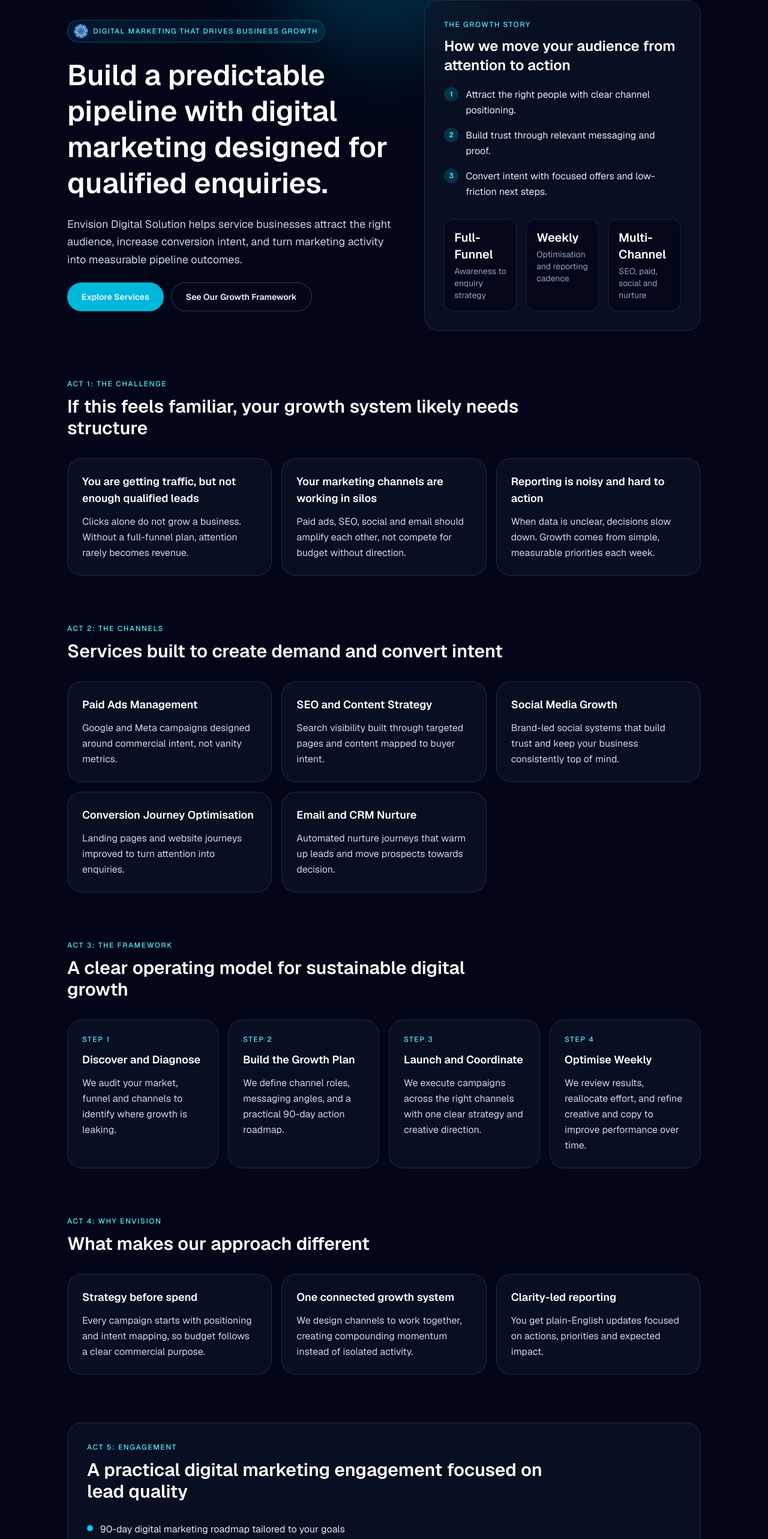
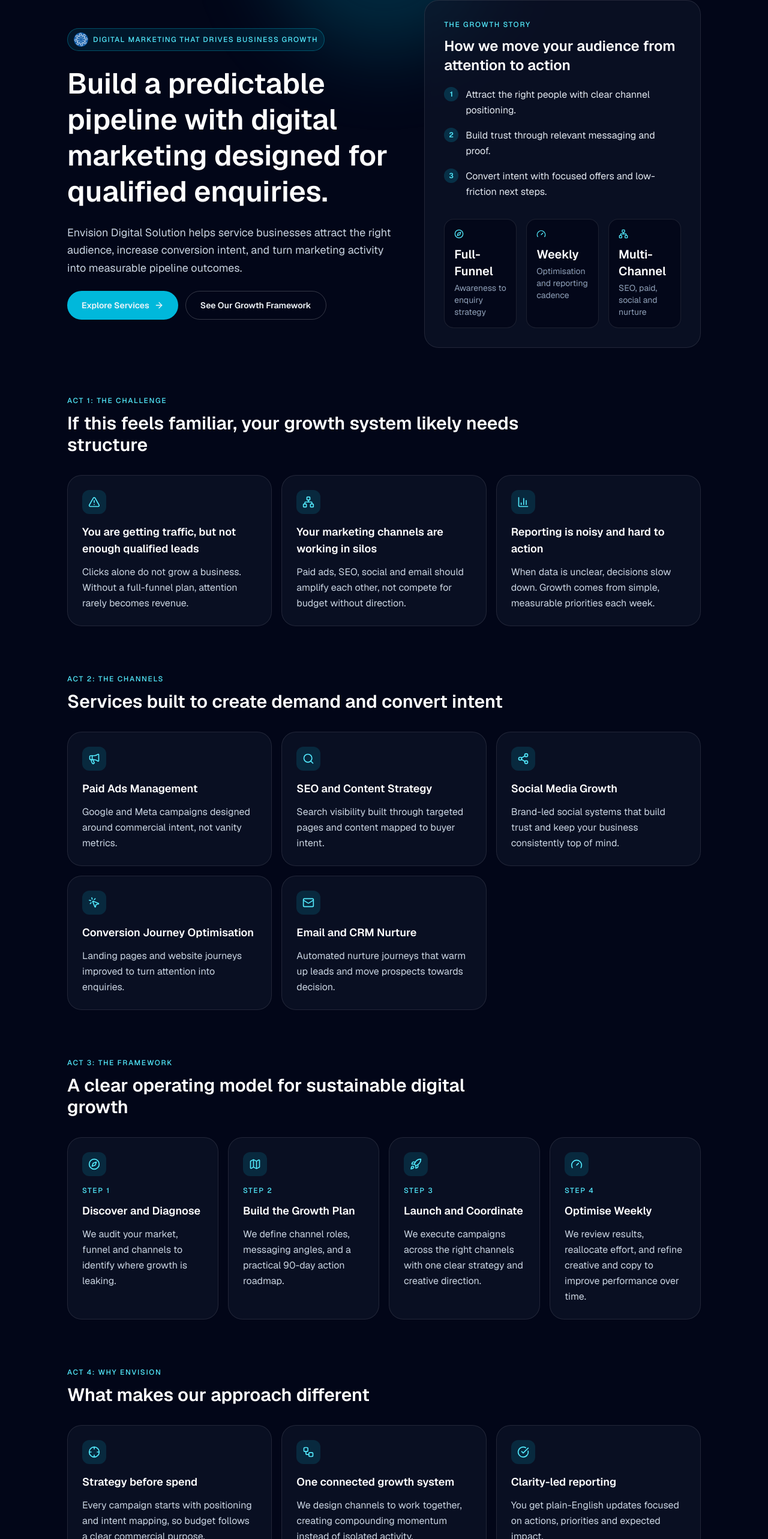
Before and after one commit to D34alt/envision-digital-solution, a Next.js app: page / in a window 1280 px wide. Shown: the part 166-2732 px from the top of the page at 60% size. Built offline with nearby package versions, Linux system fonts and the light colour scheme.

Commit message:
feat: add iconography across marketing homepage

```diff
--- a/app/page.tsx
+++ b/app/page.tsx
@@ -1,19 +1,40 @@
 import Image from "next/image";
 
 import CursorGlow from "@/components/cursor-glow";
+import {
+  AlertTriangle,
+  ArrowRight,
+  BarChart3,
+  CircleCheckBig,
+  Compass,
+  Crosshair,
+  Gauge,
+  Mail,
+  Map,
+  Megaphone,
+  MousePointerClick,
+  Network,
+  Rocket,
+  Search,
+  Share2,
+  Workflow,
+} from "lucide-react";
 
 const frictions = [
   {
+    icon: AlertTriangle,
     title: "You are getting traffic, but not enough qualified leads",
     description:
       "Clicks alone do not grow a business. Without a full-funnel plan, attention rarely becomes revenue.",
   },
   {
+    icon: Network,
     title: "Your marketing channels are working in silos",
     description:
       "Paid ads, SEO, social and email should amplify each other, not compete for budget without direction.",
   },
   {
+    icon: BarChart3,
     title: "Reporting is noisy and hard to action",
     description:
       "When data is unclear, decisions slow down. Growth comes from simple, measurable priorities each week.",
@@ -22,26 +43,31 @@ const frictions = [
 
 const servicePillars = [
   {
+    icon: Megaphone,
     title: "Paid Ads Management",
     description:
       "Google and Meta campaigns designed around commercial intent, not vanity metrics.",
   },
   {
+    icon: Search,
     title: "SEO and Content Strategy",
     description:
       "Search visibility built through targeted pages and content mapped to buyer intent.",
   },
   {
+    icon: Share2,
     title: "Social Media Growth",
     description:
       "Brand-led social systems that build trust and keep your business consistently top of mind.",
   },
   {
+    icon: MousePointerClick,
     title: "Conversion Journey Optimisation",
     description:
       "Landing pages and website journeys improved to turn attention into enquiries.",
   },
   {
+    icon: Mail,
     title: "Email and CRM Nurture",
     description:
       "Automated nurture journeys that warm up leads and move prospects towards decision.",
@@ -50,21 +76,25 @@ const servicePillars = [
 
 const frameworkSteps = [
   {
+    icon: Compass,
     title: "Discover and Diagnose",
     description:
       "We audit your market, funnel and channels to identify where growth is leaking.",
   },
   {
+    icon: Map,
     title: "Build the Growth Plan",
     description:
       "We define channel roles, messaging angles, and a practical 90-day action roadmap.",
   },
   {
+    icon: Rocket,
     title: "Launch and Coordinate",
     description:
       "We execute campaigns across the right channels with one clear strategy and creative direction.",
   },
   {
+    icon: Gauge,
     title: "Optimise Weekly",
     description:
       "We review results, reallocate effort, and refine creative and copy to improve performance over time.",
@@ -73,16 +103,19 @@ const frameworkSteps = [
 
 const differentiators = [
   {
+    icon: Crosshair,
     title: "Strategy before spend",
     description:
       "Every campaign starts with positioning and intent mapping, so budget follows a clear commercial purpose.",
   },
   {
+    icon: Workflow,
     title: "One connected growth system",
     description:
       "We design channels to work together, creating compounding momentum instead of isolated activity.",
   },
   {
+    icon: CircleCheckBig,
     title: "Clarity-led reporting",
     description:
       "You get plain-English updates focused on actions, priorities and expected impact.",
@@ -115,9 +148,21 @@ const faqs = [
 ];
 
 const stats = [
-  { value: "Full-Funnel", label: "Awareness to enquiry strategy" },
-  { value: "Weekly", label: "Optimisation and reporting cadence" },
-  { value: "Multi-Channel", label: "SEO, paid, social and nurture" },
+  {
+    icon: Compass,
+    value: "Full-Funnel",
+    label: "Awareness to enquiry strategy",
+  },
+  {
+    icon: Gauge,
+    value: "Weekly",
+    label: "Optimisation and reporting cadence",
+  },
+  {
+    icon: Network,
+    value: "Multi-Channel",
+    label: "SEO, paid, social and nurture",
+  },
 ];
 
 const panelClass = "rounded-3xl border border-white/10 bg-slate-900/60 backdrop-blur";
@@ -162,9 +207,10 @@ export default function Home() {
           </nav>
           <a
             href="#contact"
-            className="inline-flex h-11 items-center justify-center rounded-full bg-cyan-500 px-5 text-sm font-semibold text-slate-950 transition hover:bg-cyan-400"
+            className="inline-flex h-11 items-center justify-center gap-2 rounded-full bg-cyan-500 px-5 text-sm font-semibold text-slate-950 transition hover:bg-cyan-400"
           >
             Book a Strategy Call
+            <ArrowRight className="h-4 w-4" />
           </a>
         </header>
 
@@ -194,9 +240,10 @@ export default function Home() {
             <div className="flex flex-col gap-3 sm:flex-row">
               <a
                 href="#services"
-                className="inline-flex h-12 items-center justify-center rounded-full bg-cyan-500 px-6 text-sm font-semibold text-slate-950 transition hover:bg-cyan-400"
+                className="inline-flex h-12 items-center justify-center gap-2 rounded-full bg-cyan-500 px-6 text-sm font-semibold text-slate-950 transition hover:bg-cyan-400"
               >
                 Explore Services
+                <ArrowRight className="h-4 w-4" />
               </a>
               <a
                 href="#framework"
@@ -229,19 +276,24 @@ export default function Home() {
               ))}
             </ol>
             <div className="mt-8 grid gap-4 sm:grid-cols-3">
-              {stats.map((stat) => (
+              {stats.map((stat) => {
+                const Icon = stat.icon;
+
+                return (
                   <div
                     key={stat.label}
                     className="rounded-2xl border border-white/10 bg-slate-950/70 p-4"
                   >
-                  <p className="text-lg font-semibold text-white sm:text-xl">
+                    <Icon className="h-4 w-4 text-cyan-300" />
+                    <p className="mt-3 text-lg font-semibold text-white sm:text-xl">
                       {stat.value}
                     </p>
                     <p className="mt-1 text-xs text-slate-400 sm:text-sm">
                       {stat.label}
                     </p>
                   </div>
-              ))}
+                );
+              })}
             </div>
           </aside>
         </section>
@@ -254,14 +306,21 @@ export default function Home() {
             </h2>
           </div>
           <div className="mt-8 grid gap-4 md:grid-cols-3">
-            {frictions.map((item) => (
+            {frictions.map((item) => {
+              const Icon = item.icon;
+
+              return (
                 <article key={item.title} className={cardClass}>
-                <h3 className="text-lg font-semibold text-white">{item.title}</h3>
+                  <div className="inline-flex h-10 w-10 items-center justify-center rounded-xl bg-cyan-500/15 text-cyan-300">
+                    <Icon className="h-5 w-5" />
+                  </div>
+                  <h3 className="mt-4 text-lg font-semibold text-white">{item.title}</h3>
                   <p className="mt-3 text-sm leading-relaxed text-slate-300 sm:text-base">
                     {item.description}
                   </p>
                 </article>
-            ))}
+              );
+            })}
           </div>
         </section>
 
@@ -273,16 +332,23 @@ export default function Home() {
             </h2>
           </div>
           <div className="mt-8 grid gap-4 sm:grid-cols-2 xl:grid-cols-3">
-            {servicePillars.map((service) => (
+            {servicePillars.map((service) => {
+              const Icon = service.icon;
+
+              return (
                 <article key={service.title} className={cardClass}>
-                <h3 className="text-lg font-semibold text-white">
+                  <div className="inline-flex h-10 w-10 items-center justify-center rounded-xl bg-cyan-500/15 text-cyan-300">
+                    <Icon className="h-5 w-5" />
+                  </div>
+                  <h3 className="mt-4 text-lg font-semibold text-white">
                     {service.title}
                   </h3>
                   <p className="mt-3 text-sm leading-relaxed text-slate-300 sm:text-base">
                     {service.description}
                   </p>
                 </article>
-            ))}
+              );
+            })}
           </div>
         </section>
 
@@ -294,9 +360,15 @@ export default function Home() {
             </h2>
           </div>
           <div className="mt-8 grid gap-4 md:grid-cols-2 xl:grid-cols-4">
-            {frameworkSteps.map((step, index) => (
+            {frameworkSteps.map((step, index) => {
+              const Icon = step.icon;
+
+              return (
                 <article key={step.title} className={cardClass}>
-                <p className="text-xs font-medium uppercase tracking-[0.14em] text-cyan-300">
+                  <div className="inline-flex h-10 w-10 items-center justify-center rounded-xl bg-cyan-500/15 text-cyan-300">
+                    <Icon className="h-5 w-5" />
+                  </div>
+                  <p className="mt-4 text-xs font-medium uppercase tracking-[0.14em] text-cyan-300">
                     {`Step ${index + 1}`}
                   </p>
                   <h3 className="mt-3 text-lg font-semibold text-white">
@@ -306,7 +378,8 @@ export default function Home() {
                     {step.description}
                   </p>
                 </article>
-            ))}
+              );
+            })}
           </div>
         </section>
 
@@ -318,14 +391,21 @@ export default function Home() {
             </h2>
           </div>
           <div className="mt-8 grid gap-4 md:grid-cols-3">
-            {differentiators.map((item) => (
+            {differentiators.map((item) => {
+              const Icon = item.icon;
+
+              return (
                 <article key={item.title} className={cardClass}>
-                <h3 className="text-lg font-semibold text-white">{item.title}</h3>
+                  <div className="inline-flex h-10 w-10 items-center justify-center rounded-xl bg-cyan-500/15 text-cyan-300">
+                    <Icon className="h-5 w-5" />
+                  </div>
+                  <h3 className="mt-4 text-lg font-semibold text-white">{item.title}</h3>
                   <p className="mt-3 text-sm leading-relaxed text-slate-300 sm:text-base">
                     {item.description}
                   </p>
                 </article>
-            ))}
+              );
+            })}
           </div>
         </section>
 
@@ -339,7 +419,7 @@ export default function Home() {
               <ul className="space-y-3">
                 {engagementPoints.map((point) => (
                   <li key={point} className="flex items-start gap-3">
-                    <span className="mt-1.5 h-2.5 w-2.5 rounded-full bg-cyan-400" />
+                    <CircleCheckBig className="mt-0.5 h-4 w-4 shrink-0 text-cyan-300" />
                     <p className="text-sm leading-relaxed text-slate-200 sm:text-base">
                       {point}
                     </p>
@@ -348,9 +428,10 @@ export default function Home() {
               </ul>
               <a
                 href="#contact"
-                className="inline-flex h-12 items-center justify-center rounded-full bg-cyan-500 px-6 text-sm font-semibold text-slate-950 transition hover:bg-cyan-400"
+                className="inline-flex h-12 items-center justify-center gap-2 rounded-full bg-cyan-500 px-6 text-sm font-semibold text-slate-950 transition hover:bg-cyan-400"
               >
                 Plan My Marketing Strategy
+                <ArrowRight className="h-4 w-4" />
               </a>
             </div>
           </div>
@@ -396,8 +477,9 @@ export default function Home() {
             </div>
             <a
               href="mailto:hello@envisiondigitalsolution.com"
-              className="inline-flex h-12 items-center justify-center rounded-full bg-cyan-500 px-6 text-sm font-semibold text-slate-950 transition hover:bg-cyan-400"
+              className="inline-flex h-12 items-center justify-center gap-2 rounded-full bg-cyan-500 px-6 text-sm font-semibold text-slate-950 transition hover:bg-cyan-400"
             >
+              <Mail className="h-4 w-4" />
               hello@envisiondigitalsolution.com
             </a>
           </div>
--- a/package.json
+++ b/package.json
@@ -9,6 +9,7 @@
     "lint": "eslint"
   },
   "dependencies": {
+    "lucide-react": "^1.8.0",
     "next": "16.2.3",
     "react": "19.2.4",
     "react-dom": "19.2.4"
```
Also changed, not shown: 1 other file (tests, documents, lock files or other folders). Lines whose indentation alone changed are shown as unchanged.
